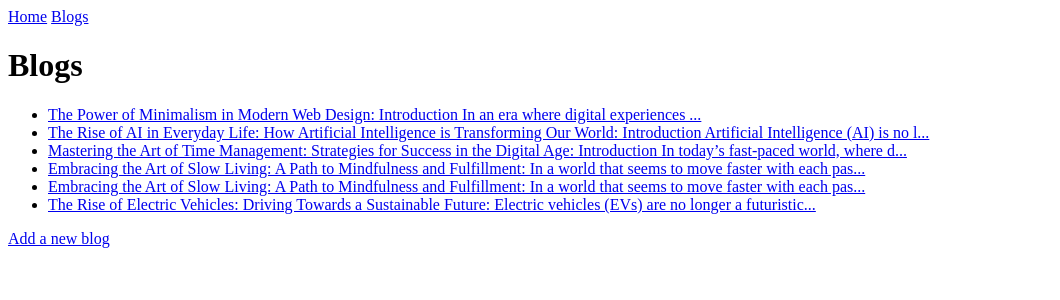
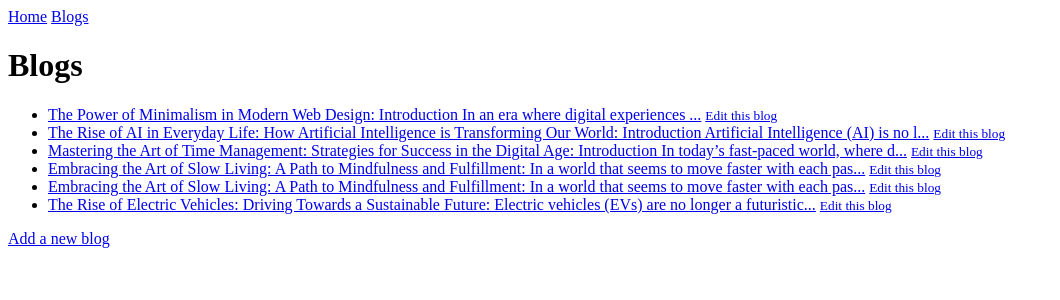
Before and after one commit to Njoro90260/blogs, a Django app: page /blogs/ in a window 1280 px wide. Shown: the top 300 px of the page, without its empty margins (0-1060 px from the left). Run offline with Django 4.2, Linux system fonts and the light colour scheme; data comes from the database, SQL or seed files in the repository.

Commit message:
edit blog 1

```diff
--- a/blogs/templates/blogs/blogs.html
+++ b/blogs/templates/blogs/blogs.html
@@ -10,6 +10,9 @@
     {% for blog in blogs %}
     <li>
         <a href="{% url 'blogs:blogpost' blog.id %}">{{ blog }}</a>
+        <small>
+            <a href="{% url 'blogs:editblog' blog.id %}">Edit this blog</a>
+        </small>
     </li>
     {% empty %}
     <li>
--- a/blogs/urls.py
+++ b/blogs/urls.py
@@ -12,4 +12,6 @@ urlpatterns = [
     path('blog-view/<int:title_id>', views.blogpost, name="blogpost"),
     # path to add a new blog.
     path('new-blog/', views.newblog, name="newblog"),
+    # path to edit a blog
+    path('edit-blog/<int:blog_id>', views.editblog, name="editblog"),
 ]
--- a/blogs/views.py
+++ b/blogs/views.py
@@ -36,3 +36,20 @@ def newblog(request):
     # Display a blank or invalid form
     context = {'form': form}
     return render(request, 'blogs/new_blog.html', context)
+
+def editblog(request, blog_id):
+    """Page for editting the blog."""
+    blog = BlogPost.objects.get(id=blog_id)
+
+    if request.method != 'POST':
+        # Initial request; pre-fill form with the current entry
+        form = BlogForm(instance=blog)
+    else:
+        # Post data submitted; process data.
+        form = BlogForm(instance=blog, data=request.POST)
+        if form.is_valid():
+            form.save()
+            return redirect('blogs:blogpost', title_id=blog.id)
+        # show the editing workspace
+        context = {'blog': blog, 'form': form}
+        return render(request, 'blogs/edit_blog.html', context)
```
Also changed, not shown: blogs/templates/blogs/edit_blog.html (added, +11 -0 lines).
